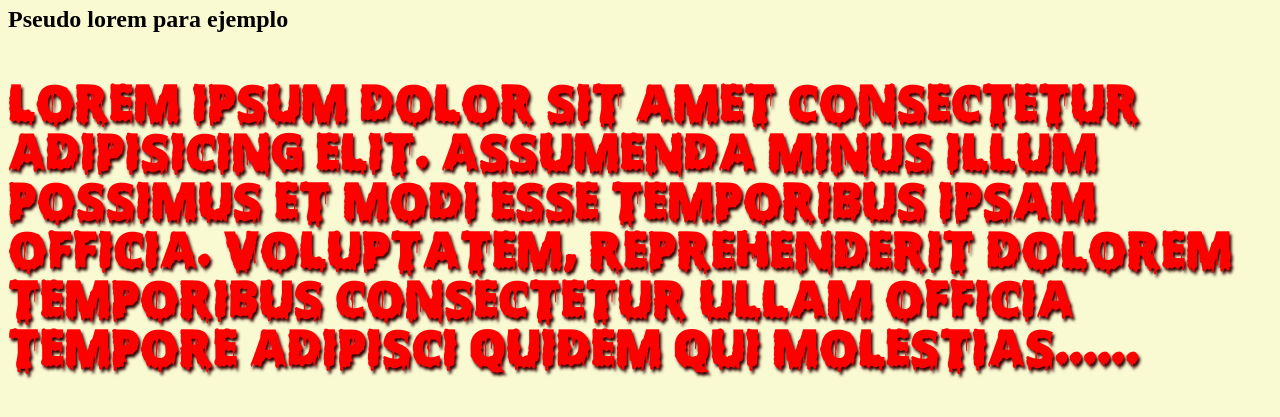
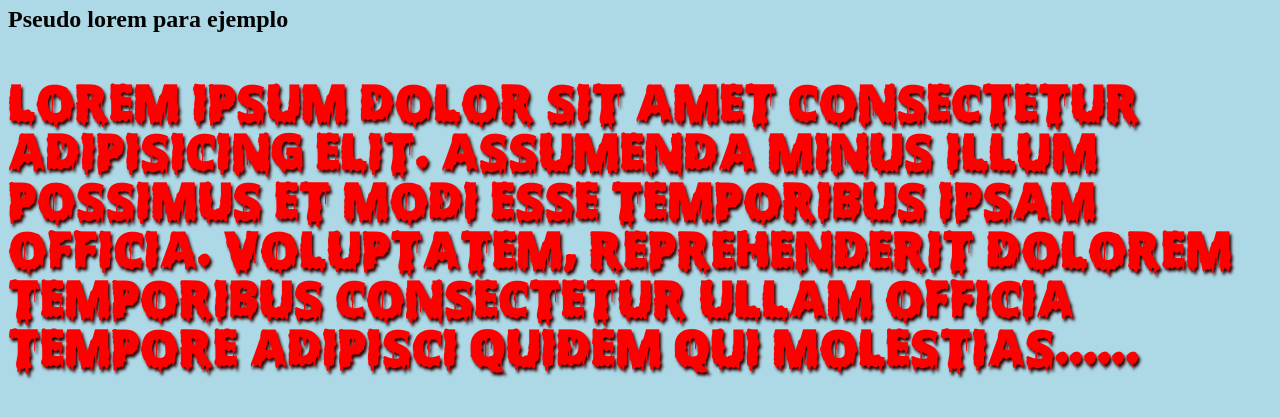
Before and after one commit to rayfexdv/acn1bv, a plain HTML site: page index.html in a window 1280 px wide. Shown: the part 76-493 px from the top of the page. Drawn offline with Linux system fonts and the light colour scheme.

Commit message:
cambiando los estilos

```diff
--- a/style.css
+++ b/style.css
@@ -5,7 +5,7 @@
     font-style: normal;
 }
 @font-face {
-    font-family: 'scary_halloween_fontbold';
+    font-family: 'scary';
     src: url('fuentes/scary/scary_halloween_font-webfont.woff2') format('woff2'),
          url('fuentes/scary/scary_halloween_font-webfont.woff') format('woff'),
          url('fuentes/scary/Scary\ Halloween\ Font.ttf Halloween\ Font.ttf') format('truetype');
@@ -13,10 +13,10 @@
     font-style: normal;
 }
 body{
-    background-color: lightgoldenrodyellow;
+    background-color: lightblue;
 }
 p{
-    font-family: 'scary_halloween_fontbold';
+    font-family: 'scary';
     color: red;
     font-size: 3rem;
     text-shadow: rgb(46, 1, 1) 2px 3px 3px;
```
